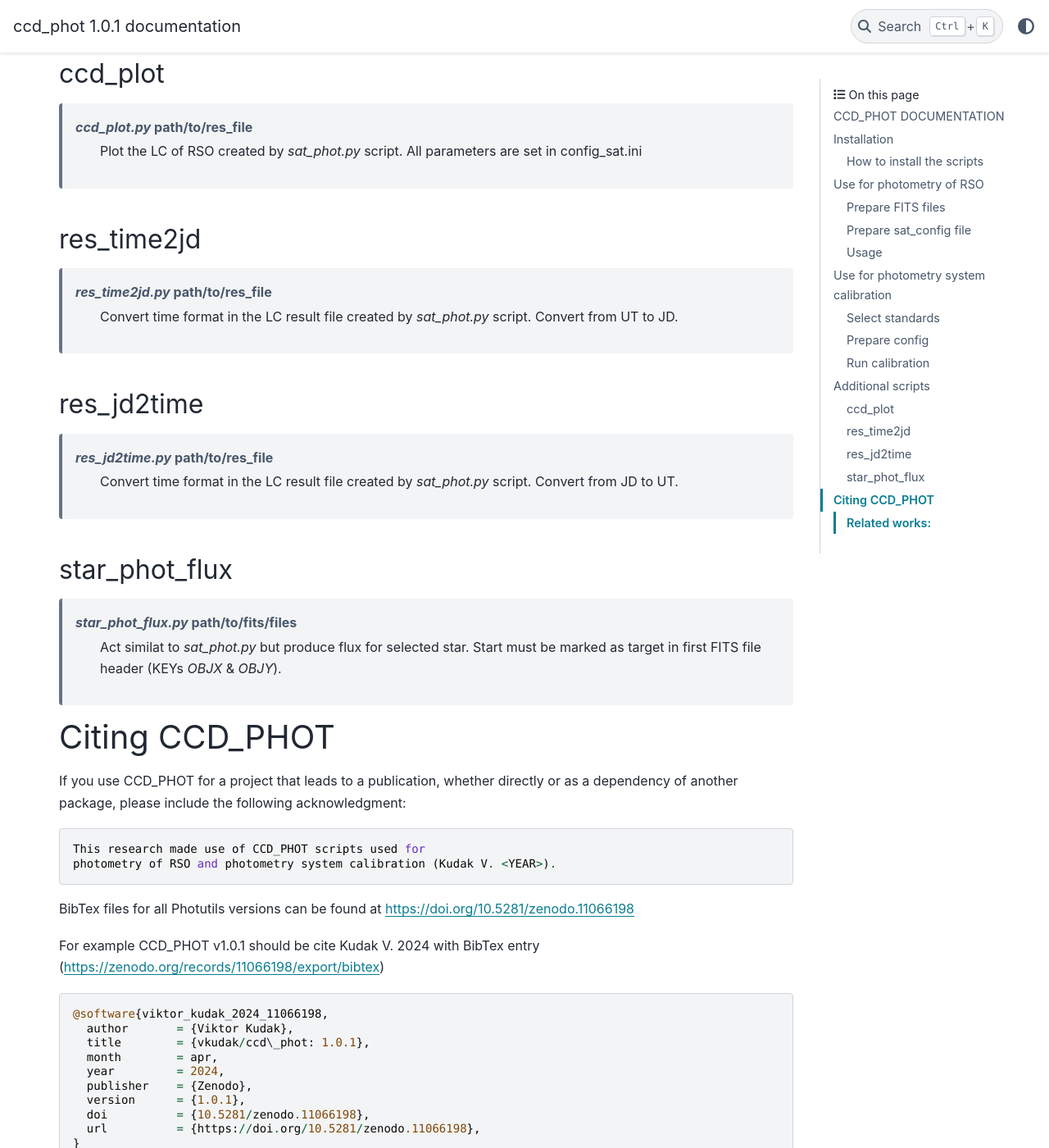
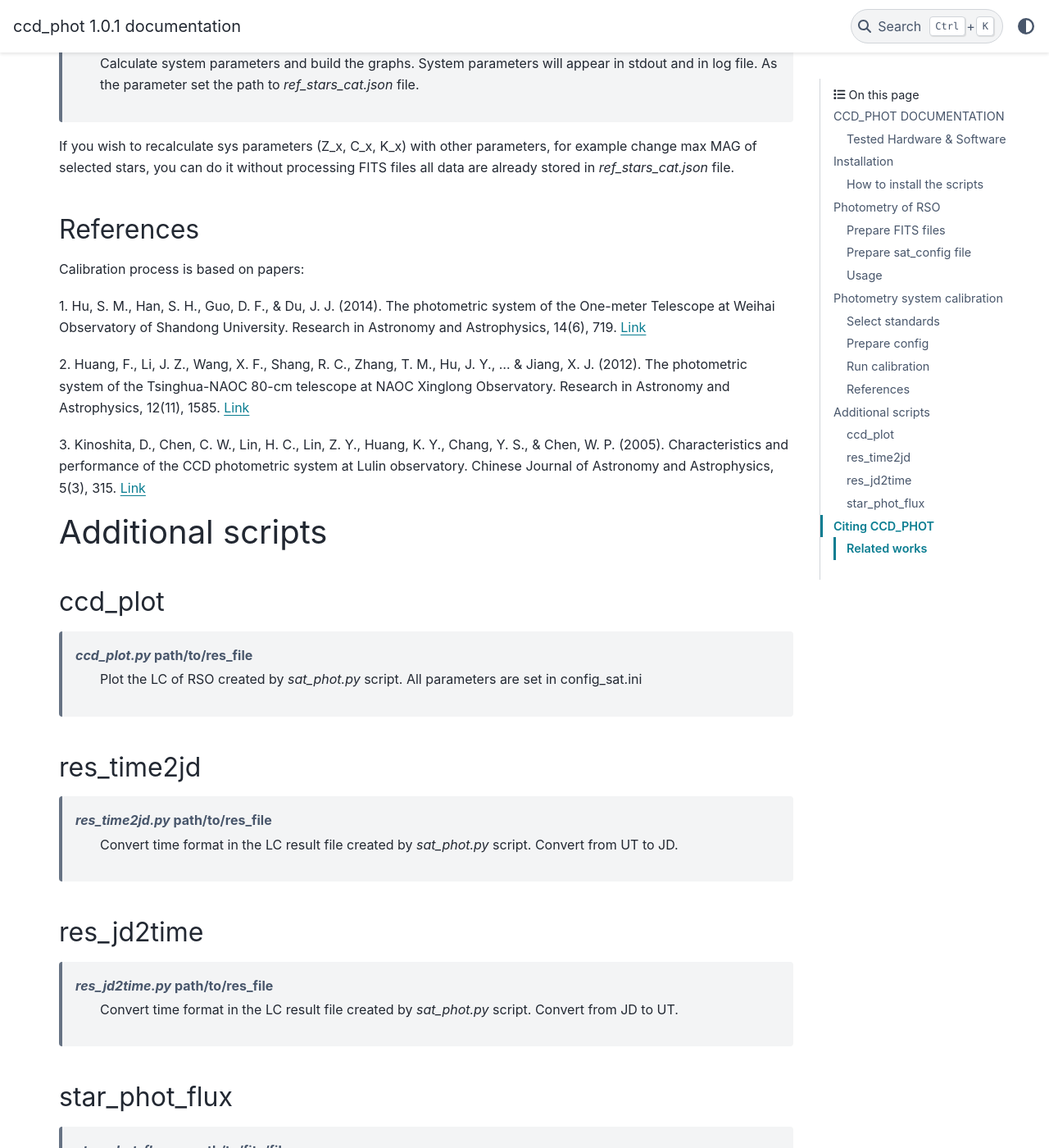
Before and after one commit to vkudak/ccd_phot, a Sphinx documentation site: the page built from docs/source/index.rst, in a window 1280 px wide and 1400 px high, scrolled down 4817 px. Shown: the whole window at 82% size. Built offline with Sphinx 7.4.7 and the PyData theme 0.15.4, drawn with Linux system fonts in a browser that asks for light colours; some of the changed text lies outside the part shown.

Commit message:
Fix docs

```diff
--- a/docs/source/index.rst
+++ b/docs/source/index.rst
@@ -7,7 +7,15 @@
 CCD_PHOT DOCUMENTATION
 ======================
 
-Python scripts to process photometry obtained on CCD QHY-174M
+This is not a package, its a collection of scripts !
+
+Python scripts to process photometry of RSO objects obtained on CCD QHY-174M-GPS (tested on ZWO analog ASI 174) and SharpCap Software.
+
+Tested Hardware & Software
+--------------------------
+* QHY 174M-GPS
+* ZWO ASI 174 MM
+* SharpCap (for work with QHY GPS module)
 
 Installation
 ============
@@ -50,7 +58,7 @@
    so you can use scripts right from the command line if all requirements are satisfied.
 
 
-Use for photometry of RSO
+Photometry of RSO
 =========================
 
 Prepare FITS files
@@ -156,7 +164,7 @@
 
 .. _sys-calibration-label:
 
-Use for photometry system calibration
+Photometry system calibration
 =====================================
 
 Select standards
@@ -167,7 +175,7 @@
 
 Preferred are `Landold Equatorial Standard <https://www.eso.org/sci/observing/tools/standards/Landolt.html>`_
 but script works with `Gaia EDR3 and Johnson-Kron-Cousins standards Catalogue <https://vizier.cds.unistra.fr/viz-bin/VizieR?-source=J/A%2BA/664/A109>`_
-that contain [Ref]_ other standard fields such as M67 for example.
+that contain other standard fields such as M67 for example [Ref]_.
 
 All FITS files should be organized in folders by filter. For example you will have `V` folder with all FITS files
 captured in V band and `B` folder where all FITS fileas are captured in B band.
@@ -233,6 +241,26 @@
 for example change max MAG of selected stars, you can do it without processing FITS files all data are already stored
 in `ref_stars_cat.json` file.
 
+References
+----------
+
+Calibration process is based on papers:
+
+1. Hu, S. M., Han, S. H., Guo, D. F., & Du, J. J. (2014).
+The photometric system of the One-meter Telescope at Weihai Observatory of Shandong University.
+Research in Astronomy and Astrophysics, 14(6), 719.
+`Link <https://iopscience.iop.org/article/10.1088/1674-4527/14/6/010/meta>`__
+
+2. Huang, F., Li, J. Z., Wang, X. F., Shang, R. C., Zhang, T. M., Hu, J. Y., ... & Jiang, X. J. (2012).
+The photometric system of the Tsinghua-NAOC 80-cm telescope at NAOC Xinglong Observatory.
+Research in Astronomy and Astrophysics, 12(11), 1585.
+`Link <https://iopscience.iop.org/article/10.1088/1674-4527/12/11/012/meta>`__
+
+3. Kinoshita, D., Chen, C. W., Lin, H. C., Lin, Z. Y., Huang, K. Y., Chang, Y. S., & Chen, W. P. (2005).
+Characteristics and performance of the CCD photometric system at Lulin observatory.
+Chinese Journal of Astronomy and Astrophysics, 5(3), 315.
+`Link <https://iopscience.iop.org/article/10.1088/1009-9271/5/3/011/meta>`__
+
 
 Additional scripts
 ==================
@@ -291,11 +319,12 @@
      url          = {https://doi.org/10.5281/zenodo.11066198},
    }
 
-Related works:
+
+Related works
 --------------
 
 1. Kudak, V., & Perig, V. (2022). QHY-174M-GPS camera as the device for photometry of artificial satellites.
-*Artificial Satellites. Journal of Planetary Geodesy*, 57(1), 47-57. `Link <https://doi.org/10.2478/arsa-2022-0003>`_
+*Artificial Satellites. Journal of Planetary Geodesy*, 57(1), 47-57. `Link <https://doi.org/10.2478/arsa-2022-0003>`__
 
 .. toctree::
    :maxdepth: 3
```
Also changed, not shown: README.md (+2 -0 lines).
